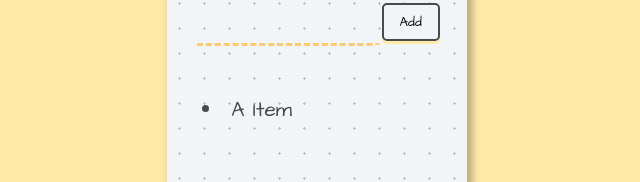
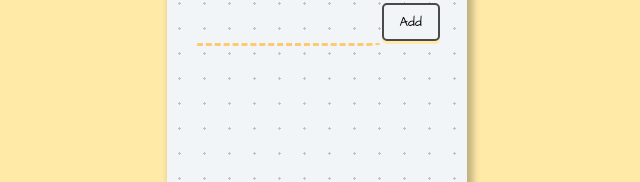
Before and after one commit to suriyaaap13/React-to-do-list, a React (Create React App) app: page / in a window 1280 px wide. Shown: the part 147-329 px from the top of the page, without its empty margins (323-963 px from the left). Built offline with nearby package versions, Linux system fonts and the light colour scheme.

Commit message:
The <ul> should display all the array items as <li>s

```diff
--- a/src/components/App.jsx
+++ b/src/components/App.jsx
@@ -2,18 +2,15 @@ import React, { useState } from "react";
 
 function App() {
   const [input, inputSetter] = useState("");
+  const [items, itemsSetter] = useState([]);
 
   function handleChange(event) {
     inputSetter(event.target.value);
   }
 
   function handleClick(event) {
-    inputSetter((prevValue) => {
-      if (prevValue.length > 0) {
-        let li = document.createElement("li");
-        li.textContent = prevValue;
-        document.getElementById("list-container").appendChild(li);
-      }
+    itemsSetter((prevValue) => {
+      return [...prevValue, input];
     });
     inputSetter("");
   }
@@ -30,8 +27,10 @@ function App() {
         </button>
       </div>
       <div>
-        <ul id="list-container">
-          <li>A Item </li>
+        <ul>
+          {items.map((todoitem) => {
+            return <li>{todoitem}</li>;
+          })}
         </ul>
       </div>
     </div>
```
